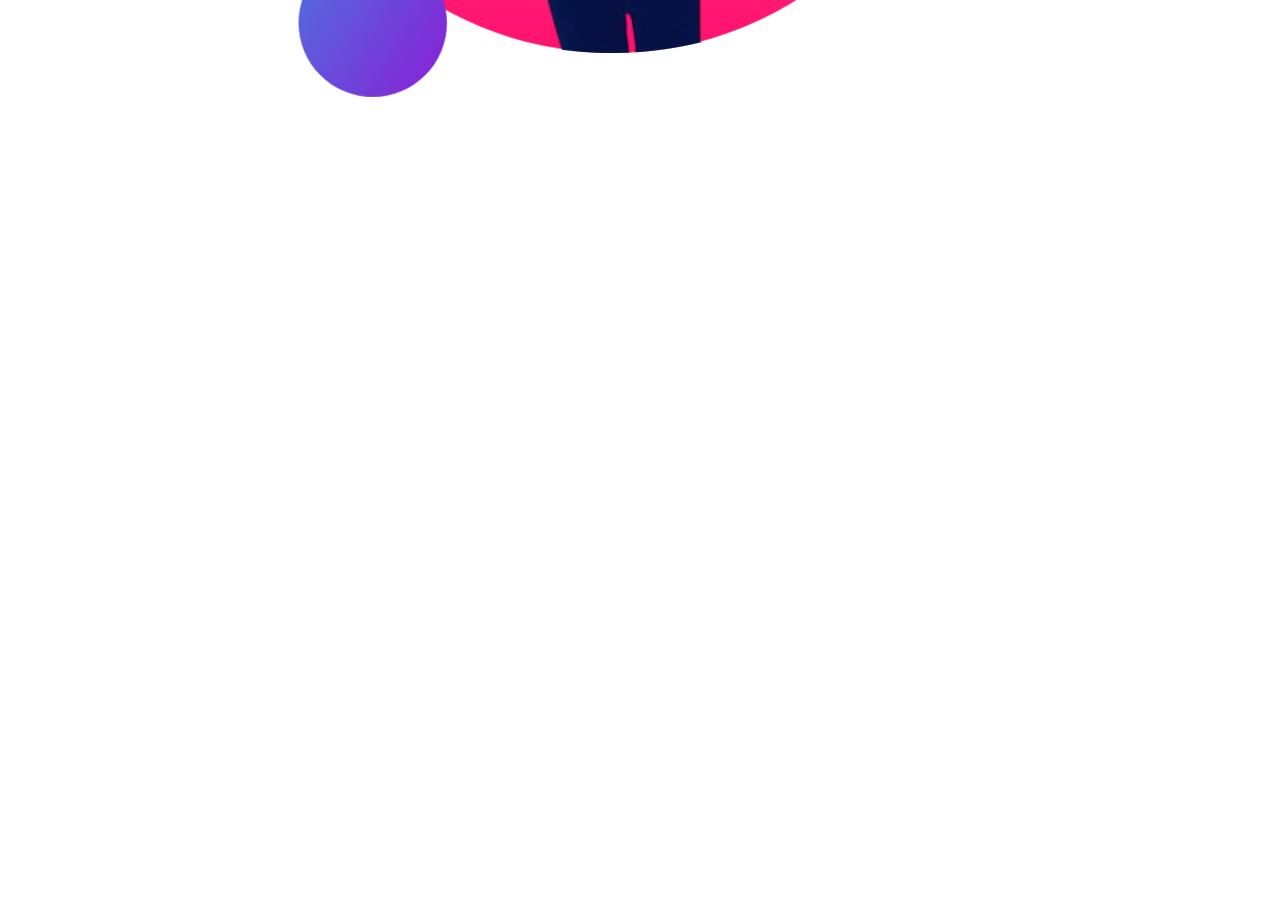
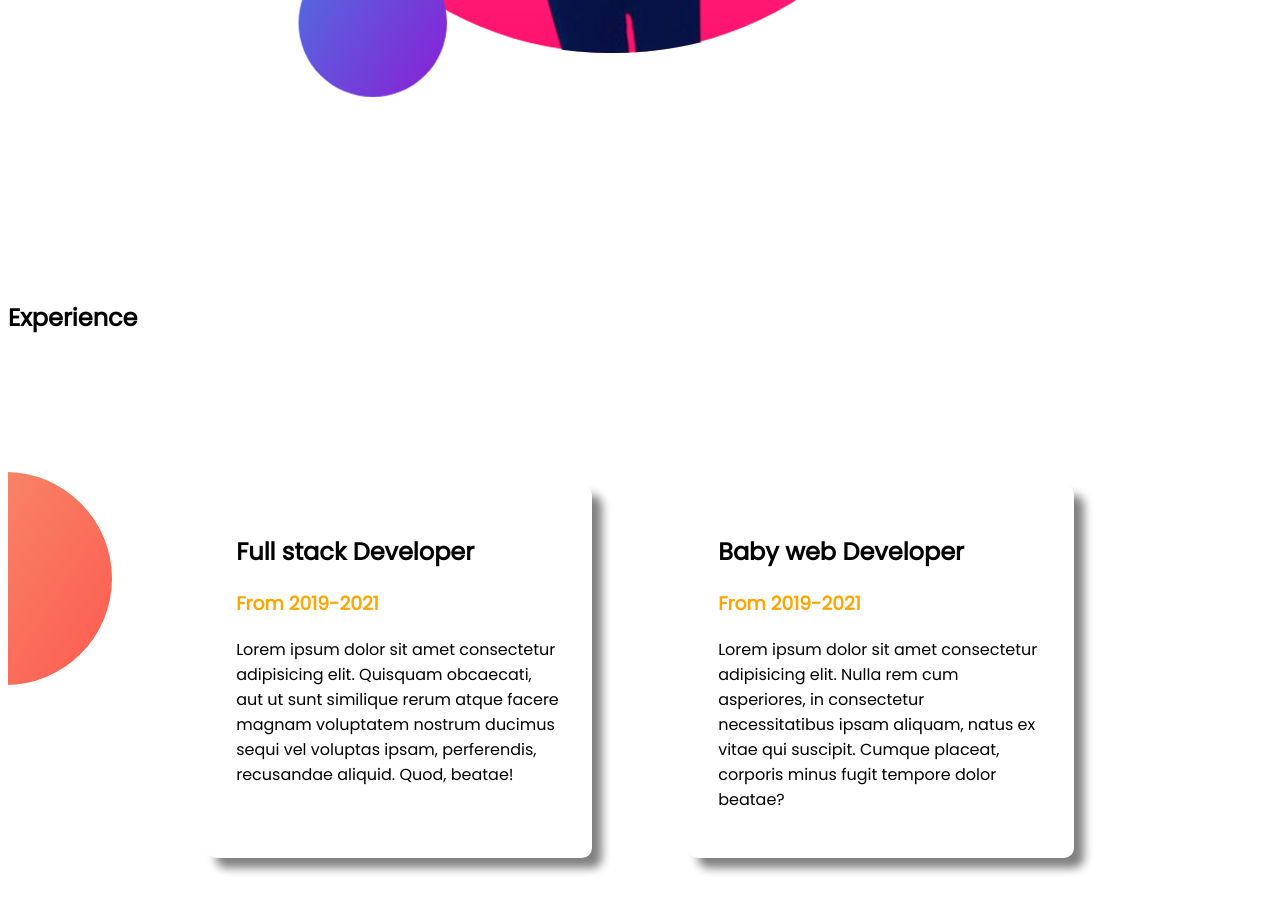
Before and after one commit to mhrakib999/King-of-developer, a plain HTML site: page index.html in a window 1280 px wide. Shown: the part 1361-2273 px from the top of the page. Before the commit the page ends 1661 px from the top, so only its background shows below. Drawn offline with Linux system fonts and the light colour scheme.

Commit message:
something added

```diff
--- a/index.html
+++ b/index.html
@@ -13,7 +13,7 @@
 </head>
 
 <body>
-    <section class="top-banner">
+    <section class="top-banner flexible-container">
         <div class="half-width">
             <h1>Welcome To </h1>
             <h1> <span class="orange-color">Maksudul Hasan</span> Portfolio!</h1>
@@ -27,7 +27,7 @@
             <img src="my-pic1.png" alt="">
         </div>
     </section>
-    <section class="second-section">
+    <section class="second-section flexible-container">
         <div class="second-picture">
             <img src="my-pic2.png" alt="">
         </div>
@@ -39,7 +39,25 @@
         My goal is to build 3 websites and learn advanced topics.</p>
         <a target="_blank" class="download-resume-button" href="">Download my resume</a>
         </div>
-
+    </section>
+    <section class="experience-area" >
+        <h1>Experience</h1>
+        <div class="flexible-container">
+            <div class="box-shadow">
+                <h1>Full stack Developer</h1>
+                <h3 class="orange-color">From 2019-2021</h3>
+                <p>
+                    Lorem ipsum dolor sit amet consectetur adipisicing elit. Quisquam obcaecati, aut ut sunt similique rerum atque facere magnam voluptatem nostrum ducimus sequi vel voluptas ipsam, perferendis, recusandae aliquid. Quod, beatae!
+                </p>
+            </div>
+            <div class="box-shadow">
+                <h1>Baby web Developer</h1>
+                <h3 class="orange-color">From 2019-2021</h3>
+                <p>
+                    Lorem ipsum dolor sit amet consectetur adipisicing elit. Nulla rem cum asperiores, in consectetur necessitatibus ipsam aliquam, natus ex vitae qui suscipit. Cumque placeat, corporis minus fugit tempore dolor beatae?
+                </p>
+            </div>
+        </div>
     </section>
 </body>
 
--- a/style.css
+++ b/style.css
@@ -8,7 +8,7 @@ body{
 .orange-color{
     color: orange;
 }
-section{
+.flexible-container{
     display: flex;
     margin: 150px;
 }
@@ -50,3 +50,19 @@ section{
     background-repeat: no-repeat;
     background-position: right;
 }
+
+.experience-area{
+    background-image: url(images/exp-bg.png);
+    background-repeat: no-repeat;
+    background-position: left;
+
+}
+
+.box-shadow{
+    width: 40%;
+    border-radius: 10px;
+    box-shadow: 10px 10px 10px grey;
+    margin-right: 5%;
+    margin-left: 5%;
+    padding: 30px;
+}
```
